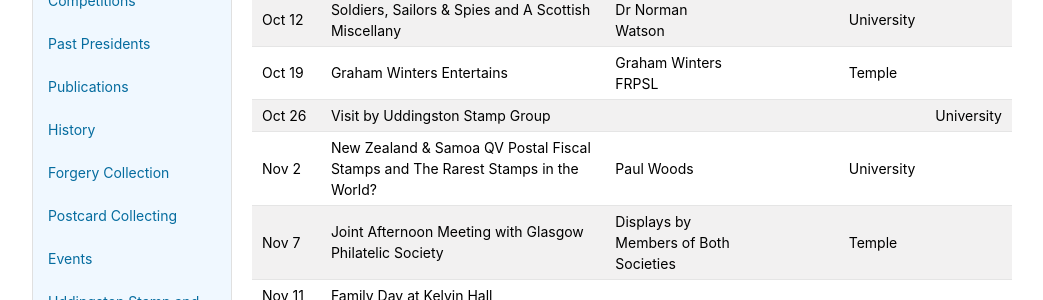
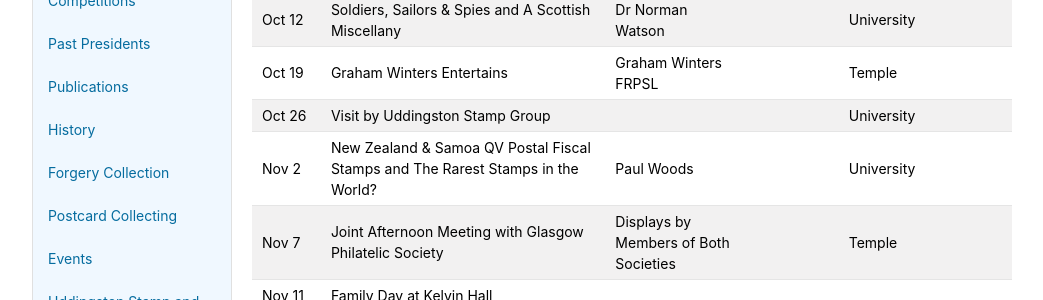
Before and after one commit to astalker/caledonian-stamps, a Jekyll site: the page built from meetings.md, in a window 1280 px wide. Shown: the part 371-671 px from the top of the page, without its empty margins (118-1161 px from the left). Built offline with Jekyll 4.4.1, drawn with Linux system fonts in a browser that asks for light colours; our own code applies the rules of GitHub Pages for plain Markdown files.

Commit message:
Oct 26 Correction

```diff
--- a/meetings.md
+++ b/meetings.md
@@ -10,7 +10,7 @@ Date  | Subject | Displayer | ZOOM Meetings| Location|
 Oct 5  | President's Night | Elizabeth Nairn |              |University
 Oct 12 | Soldiers, Sailors & Spies and A Scottish Miscellany | Dr Norman Watson |               |University
 Oct 19 | Graham Winters Entertains | Graham Winters FRPSL |              |Temple
-Oct 26 | Visit by Uddingston Stamp Group |              |              |              |University
+Oct 26 | Visit by Uddingston Stamp Group |              |              |University
 Nov 2  | New Zealand & Samoa QV Postal Fiscal Stamps and The Rarest Stamps in the World? | Paul Woods |              |University
 Nov 7  | Joint Afternoon Meeting with Glasgow Philatelic Society | Displays by Members of Both Societies |             | Temple
 Nov 11 | Family Day at Kelvin Hall
```
